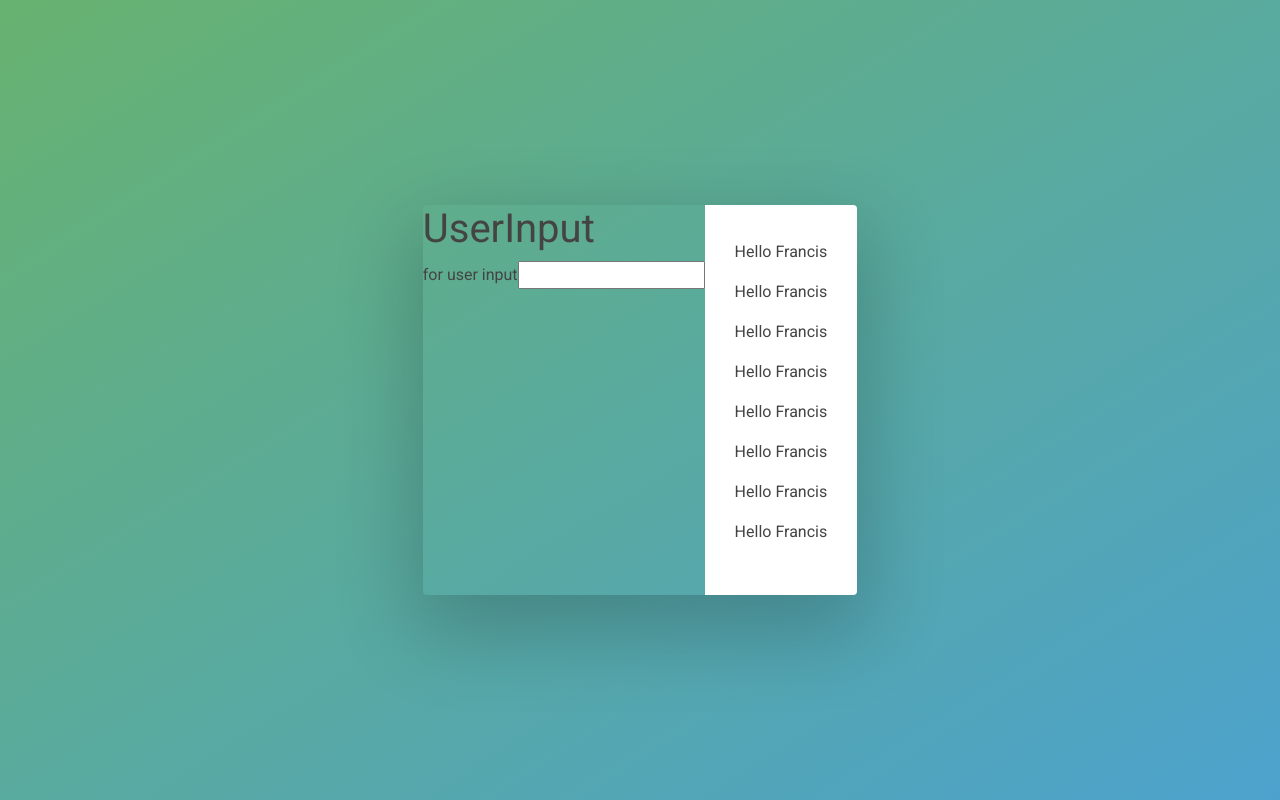
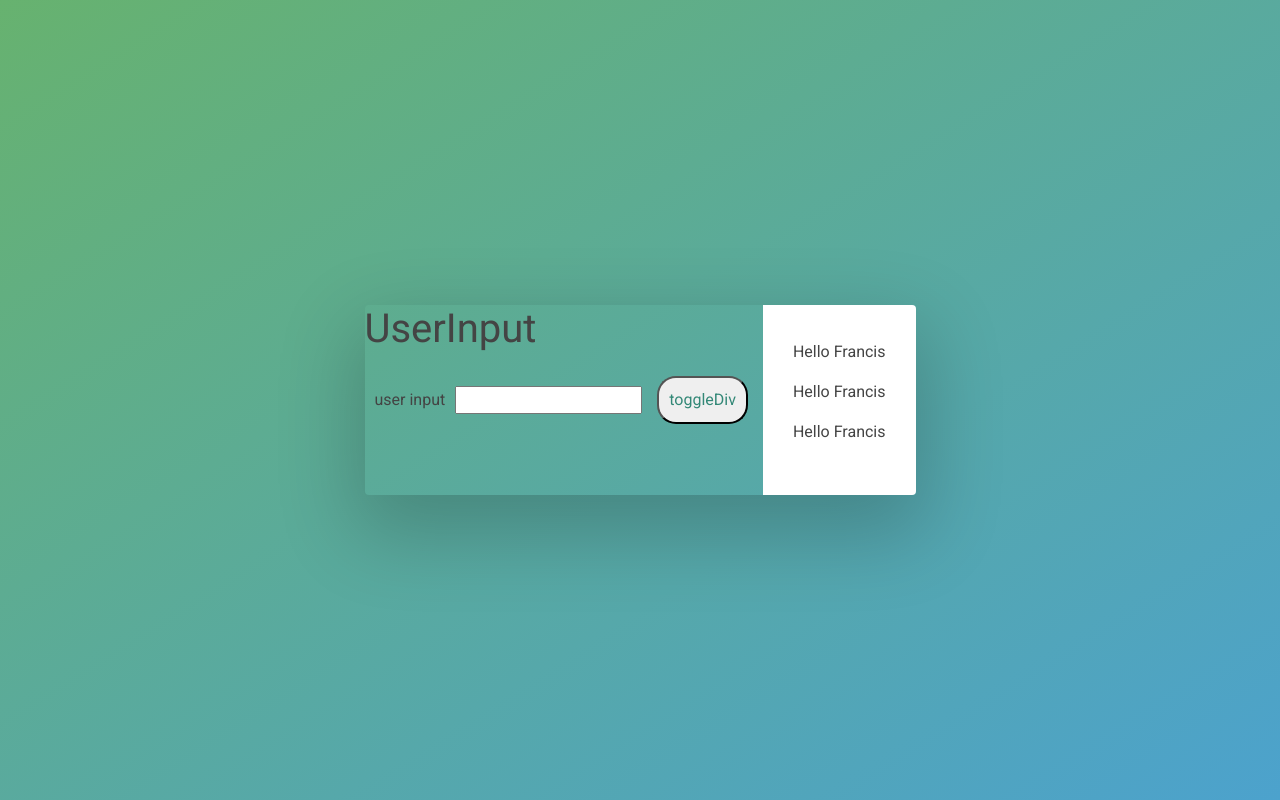
Before and after one commit to sdbeng/controlled-components-demo, a React (Create React App) app: page / in a window 1280 px wide. Built offline with nearby package versions, Linux system fonts and the light colour scheme.

Commit message:
add toggle btn and style some other jsx elem

```diff
--- a/src/components/UserInput.js
+++ b/src/components/UserInput.js
@@ -1,21 +1,26 @@
-import React, { Component } from 'react'
+import React from 'react'
 
-export class UserInput extends Component {
-  render() {
+function UserInput (props) {
+
     return (
       <div>
         <h1>UserInput</h1>
         <form>
-        <label>for user input</label>
+        <label
+        style={{margin:10}}
+        >user input</label>
         <input
-        value={this.props.username}
+        value={props.username}
         type="text"
-        onChange={this.props.onChange}
+        onChange={props.onChange}
         />
+        <button
+       style={{margin:15, padding:10, color:'#387', borderRadius:19}}
+        >toggleDiv</button>
         </form>
       </div>
     )
-  }
+
 }
 
 export default UserInput
--- a/src/components/UserOutput.js
+++ b/src/components/UserOutput.js
@@ -8,11 +8,7 @@ function UserOutput(props) {
         <p>Hello {props.username}</p>
         <p>Hello {props.username}</p>
         <p>Hello {props.username}</p>
-        <p>Hello {props.username}</p>
-        <p>Hello {props.username}</p>
-        <p>Hello {props.username}</p>
-        <p>Hello {props.username}</p>
-        <p>Hello {props.username}</p>
+
       </div>
     )
 
```
Also changed, not shown: src/App.js (+11 -10 lines).
